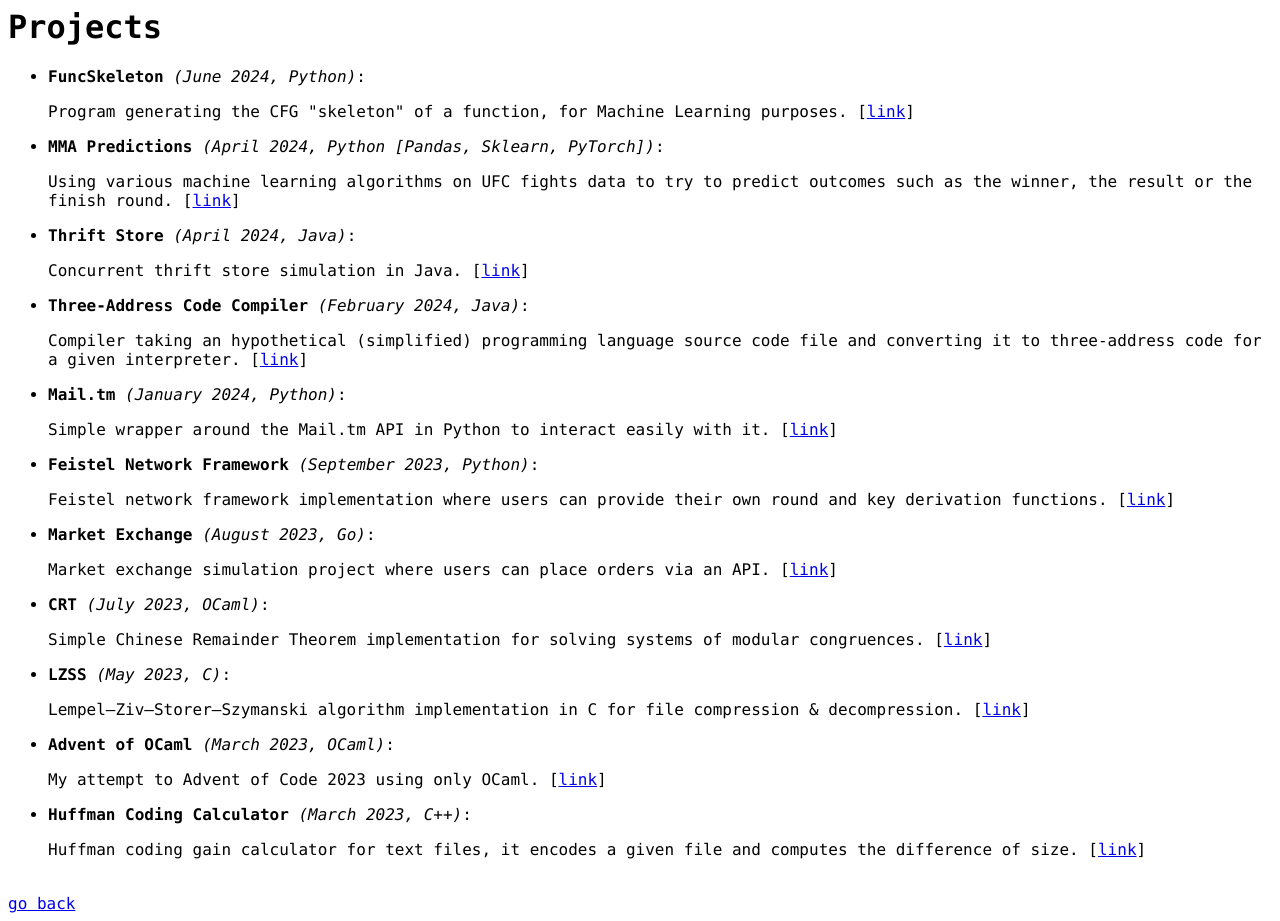
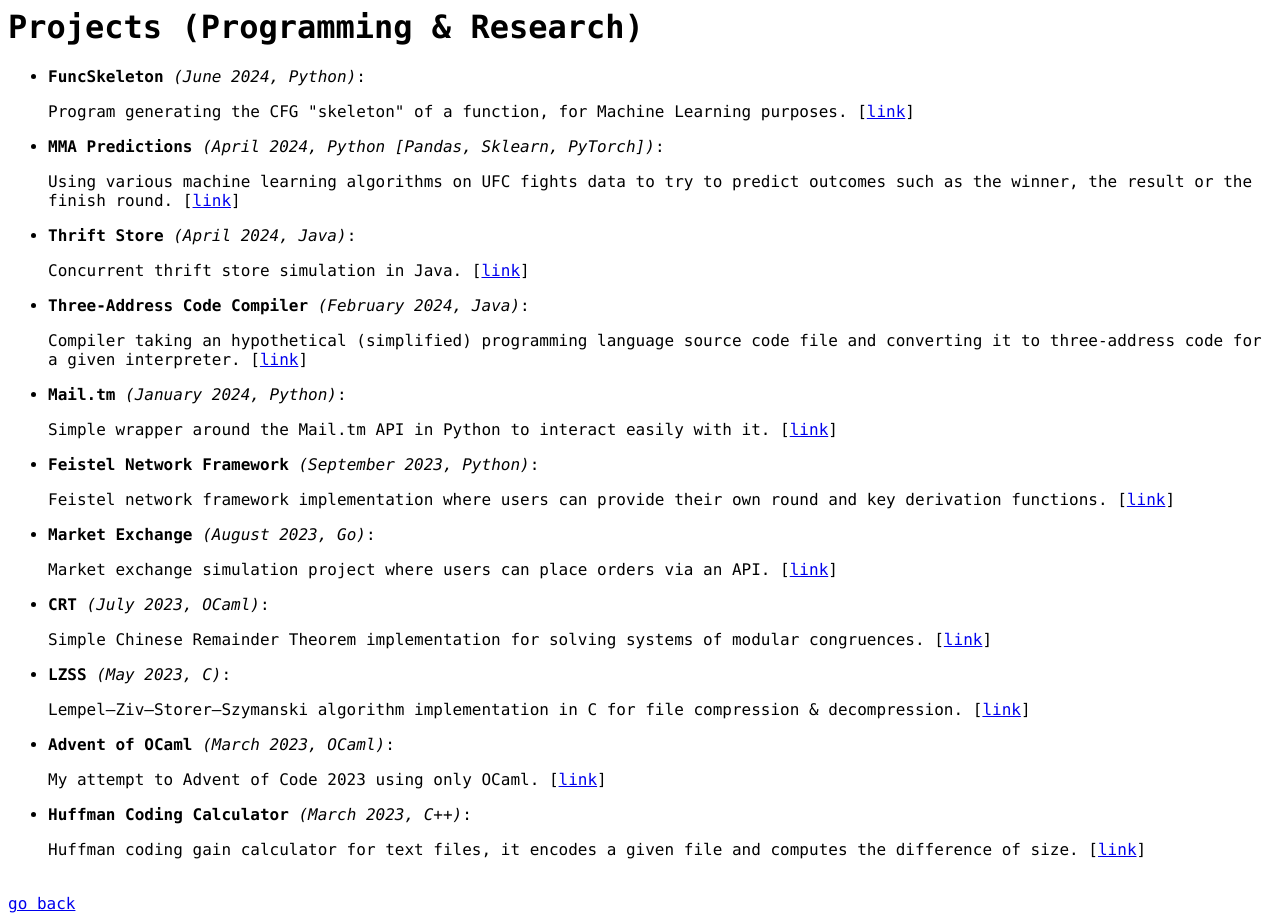
Before and after one commit to mrochk/mrochk.github.io, a Jekyll site: the page projects.html, which Jekyll copies as it is, in a window 1280 px wide. Built offline with Jekyll 4.4.1, drawn with Linux system fonts in a browser that asks for light colours.

Commit message:
Modif projects

```diff
--- a/projects.html
+++ b/projects.html
@@ -10,7 +10,7 @@ li {
 
 </style>
 
-<h1>Projects</h1>
+<h1>Projects (Programming & Research)</h1>
 
 <ul>
 
```
